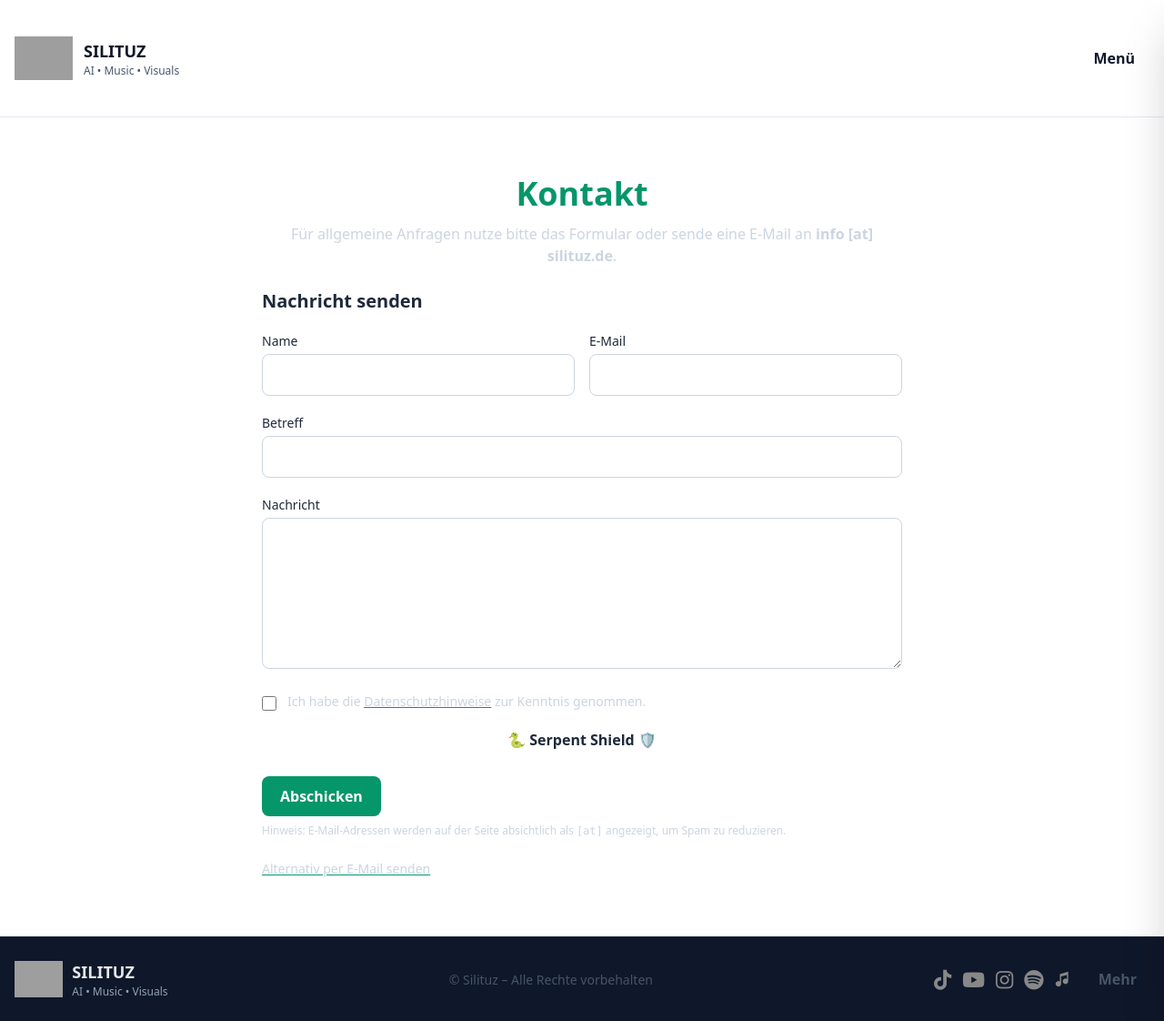
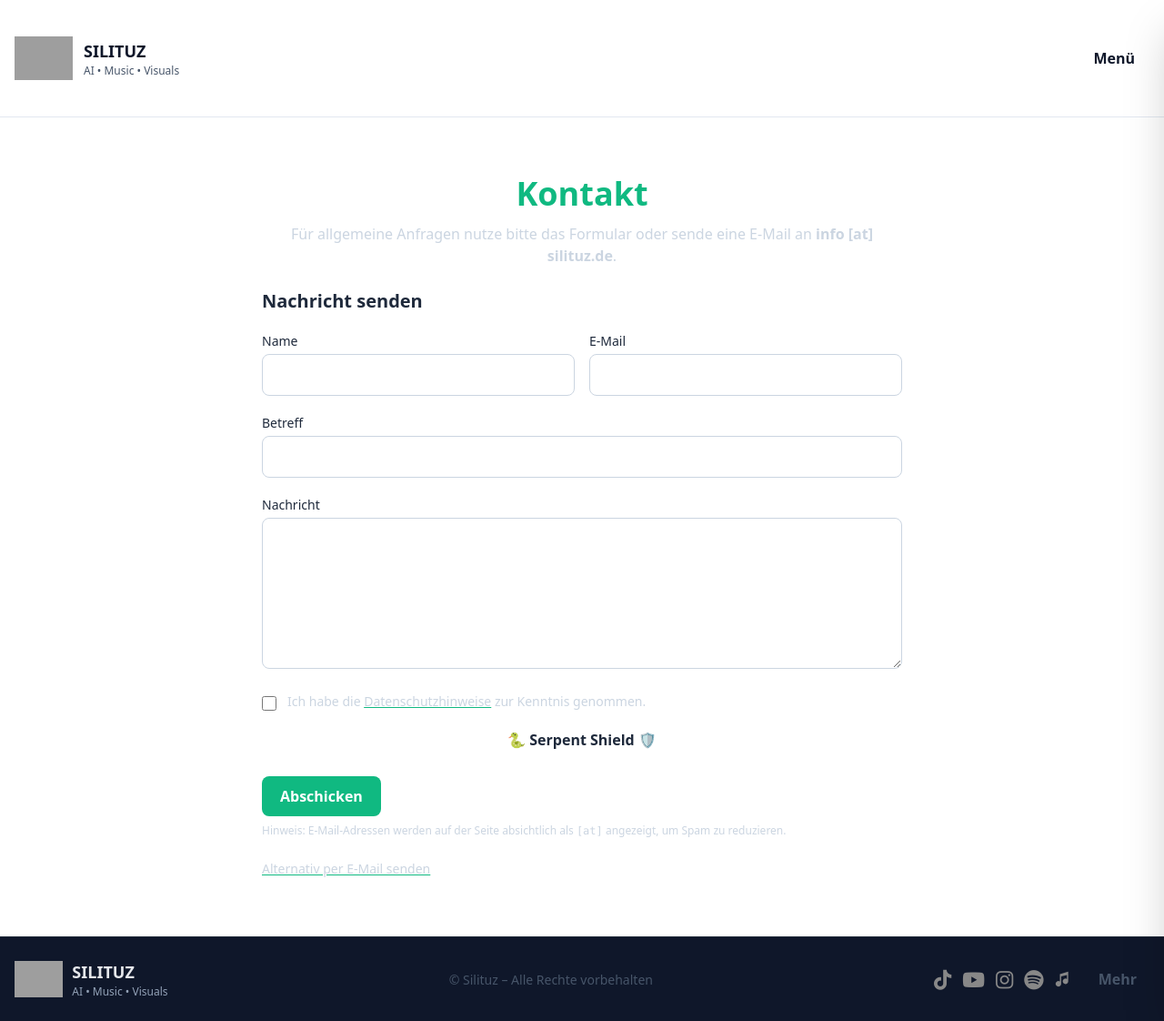
Before and after one commit to Silituz/silituz-website, a Jekyll site: the page built from contact.html, in a window 1280 px wide and 1122 px high. Shown: the whole window at 91% size. Built offline with Jekyll 4.4.1, drawn with Linux system fonts in a browser that asks for light colours; nearby versions of some CDN libraries; grey boxes are pictures that could not be loaded.

Commit message:
Update contact.html

```diff
--- a/contact.html
+++ b/contact.html
@@ -8,7 +8,7 @@ title: "Kontakt – SILITUZ"
     <div class="max-w-3xl mx-auto px-4 sm:px-6 lg:px-8">
       <!-- Zentrierter Titel + Intro -->
       <section class="text-center">
-        <h1 class="text-3xl sm:text-4xl font-extrabold text-emerald-600">Kontakt</h1>
+        <h1 class="text-3xl sm:text-4xl font-extrabold text-emerald-500">Kontakt</h1>
         <p class="mt-3 text-slate-300">
           Für allgemeine Anfragen nutze bitte das Formular oder sende eine E-Mail an
           <span class="font-semibold">info [at] silituz.de</span>.
@@ -58,7 +58,7 @@ title: "Kontakt – SILITUZ"
           <div class="flex items-start gap-3">
             <input id="privacy" name="privacy" type="checkbox" required class="mt-1 h-4 w-4 rounded border-slate-300 text-emerald-600 focus:ring-emerald-600" />
             <label for="privacy" class="text-sm text-slate-300">
-              Ich habe die <a href="datenschutz.html" class="underline decoration-emerald-600 hover:text-emerald-600">Datenschutzhinweise</a> zur Kenntnis genommen.
+              Ich habe die <a href="datenschutz.html" class="underline decoration-emerald-500 hover:text-emerald-600">Datenschutzhinweise</a> zur Kenntnis genommen.
             </label>
           </div>
 
@@ -70,7 +70,7 @@ title: "Kontakt – SILITUZ"
 
           <div class="pt-2">
             <button type="submit" id="submitBtn"
-                    class="inline-flex items-center gap-2 rounded-lg bg-emerald-600 px-5 py-2.5 text-white font-semibold hover:bg-emerald-700 focus:outline-none focus:ring-2 focus:ring-emerald-500">
+                    class="inline-flex items-center gap-2 rounded-lg bg-emerald-500 px-5 py-2.5 text-white font-semibold hover:bg-emerald-500 focus:outline-none focus:ring-2 focus:ring-emerald-500">
               Abschicken
             </button>
             <p class="text-xs text-slate-300 mt-2">
@@ -81,7 +81,7 @@ title: "Kontakt – SILITUZ"
 
         <!-- Mailto-Fallback -->
         <div class="mt-6 text-sm text-slate-300">
-          <button id="mailtoBtn" class="underline decoration-emerald-600 hover:text-emerald-700">Alternativ per E-Mail senden</button>
+          <button id="mailtoBtn" class="underline decoration-emerald-500 hover:text-emerald-700">Alternativ per E-Mail senden</button>
         </div>
       </section>
     </div>
```
